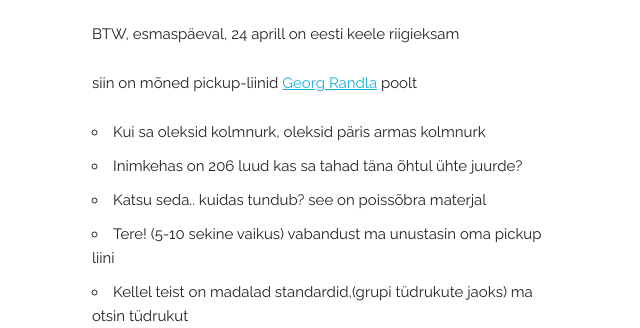
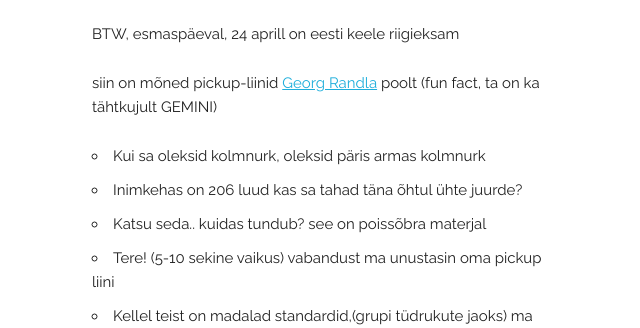
Before and after one commit to hjaan/hjaan.github.io, a plain HTML site: page index.html in a window 1280 px wide. Shown: the part 772-1100 px from the top of the page, without its empty margins (68-708 px from the left). Drawn offline with Linux system fonts and the light colour scheme.

Commit message:
gemin gerg

```diff
--- a/index.html
+++ b/index.html
@@ -40,7 +40,7 @@
         <img src="https://i.stack.imgur.com/3yWto.png"/>
         <p>Türa küll, ma ei oska mitte sittagi teha</p>
         <p>BTW, esmaspäeval, 24 aprill on eesti keele riigieksam</p>
-        <p>siin on mõned pickup-liinid <a href="https://www.facebook.com/geebork">Georg Randla</a> poolt</p>
+        <p>siin on mõned pickup-liinid <a href="https://www.facebook.com/geebork">Georg Randla</a> poolt (fun fact, ta on ka tähtkujult GEMINI)</p>
 
         <ul>
         <li>Kui sa oleksid kolmnurk, oleksid päris armas kolmnurk</li>
```
